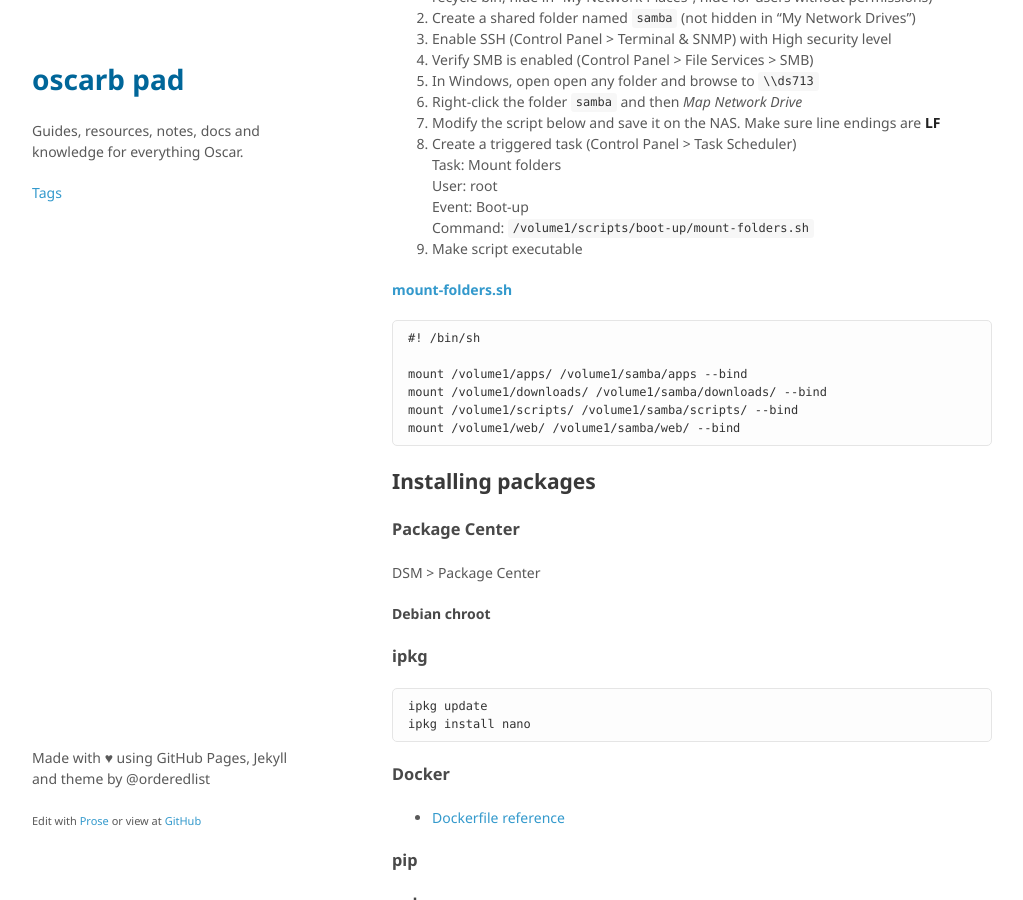
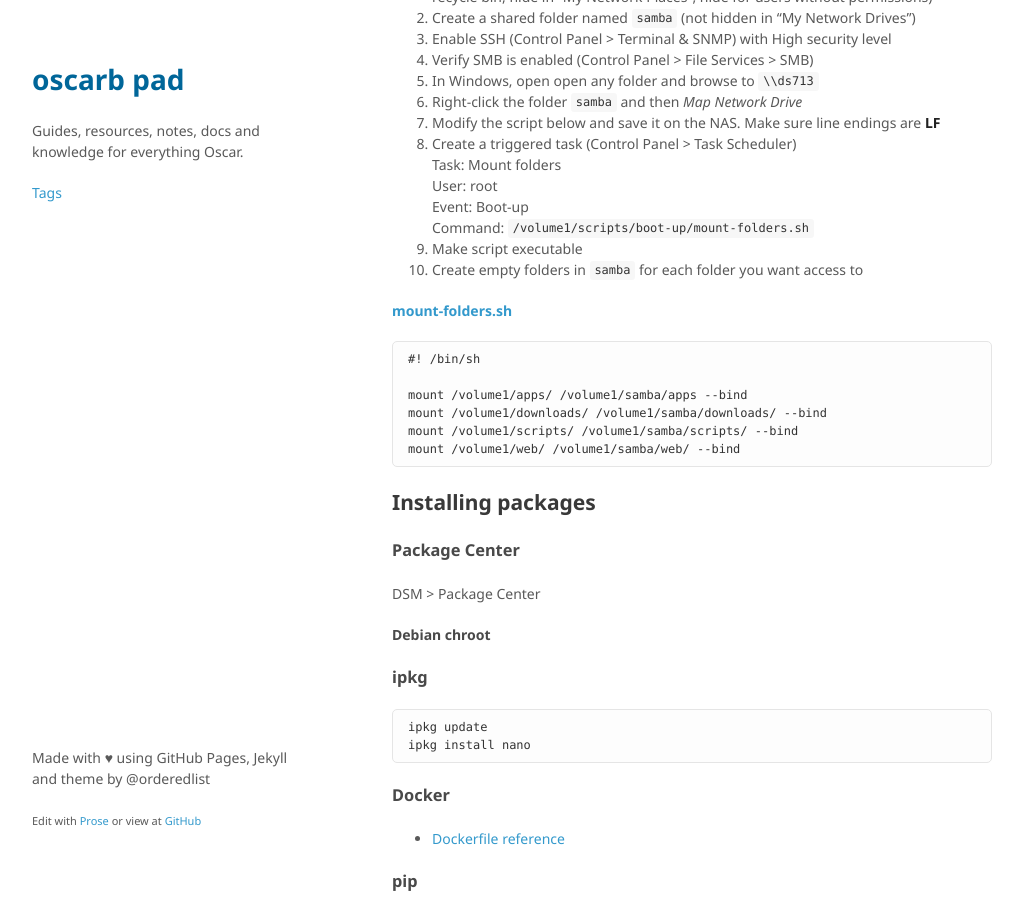
Before and after one commit to oscarb/pad, a Jekyll site: the page built from _docs/ds713.md, in a window 1280 px wide and 900 px high, scrolled down 1800 px. Shown: the whole window, without its empty margins (128-1151 px from the left). Built offline with Jekyll 4.4.1, drawn with Linux system fonts in a browser that asks for light colours; some web fonts are replaced.

Commit message:
Update ds713.md

````diff
--- a/_docs/ds713.md
+++ b/_docs/ds713.md
@@ -60,6 +60,7 @@ Command | Description
     Event: Boot-up
 	Command: `/volume1/scripts/boot-up/mount-folders.sh`
 9. Make script executable
+10. Create empty folders in `samba` for each folder you want access to
 
 **mount-folders.sh**
 ```
````
